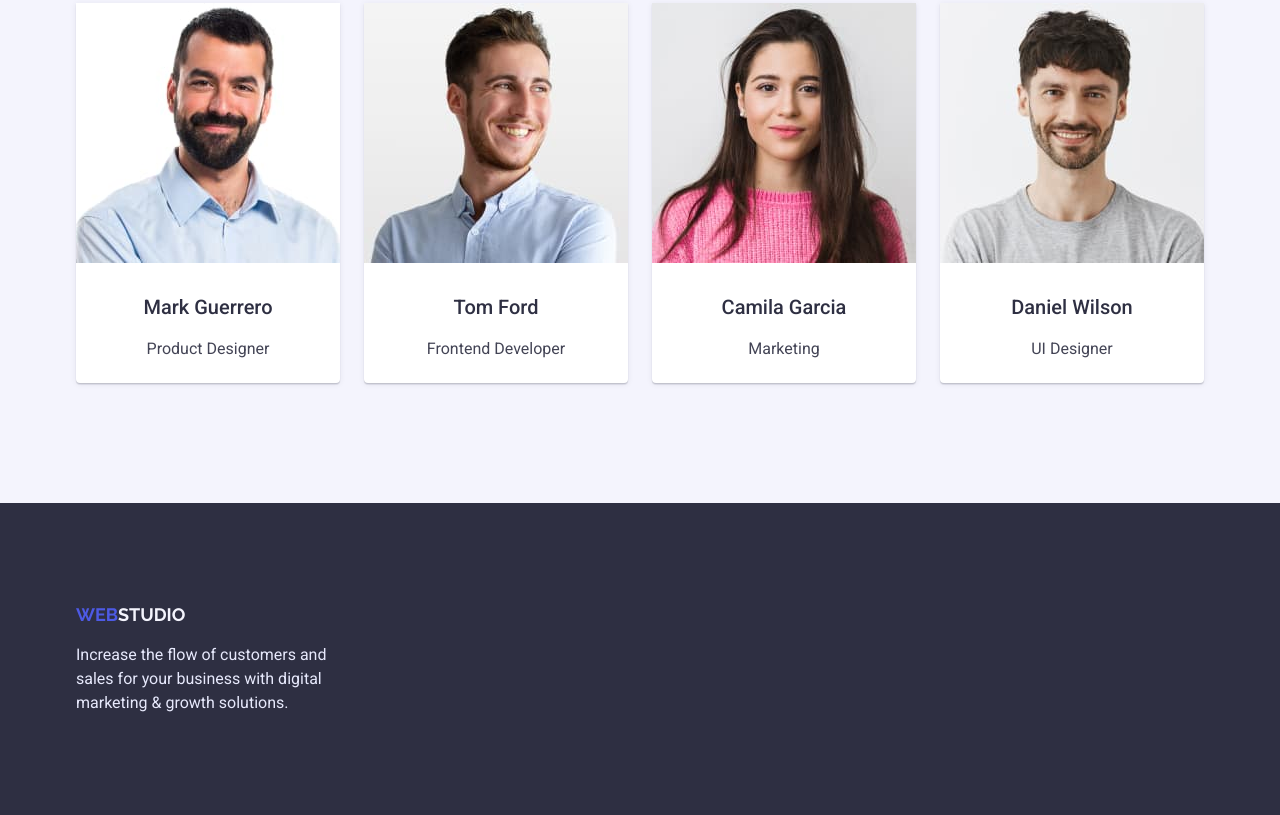
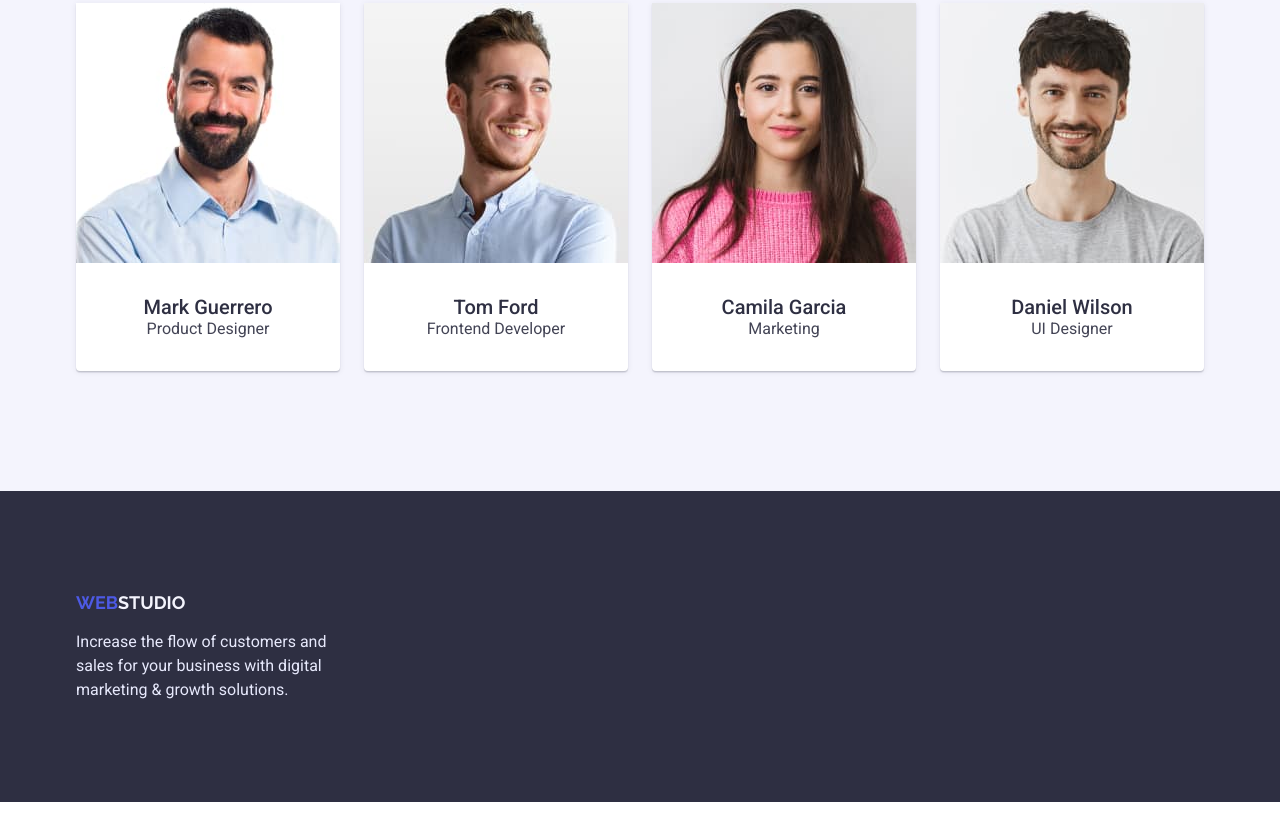
Before and after one commit to VSapiak/goit-markup-hw-03, a plain HTML site: page index.html in a window 1280 px wide. Shown: the part 1820-2635 px from the top of the page. Drawn offline with nearby package versions, Linux system fonts and the light colour scheme.

Commit message:
Update style.css

```diff
--- a/css/style.css
+++ b/css/style.css
@@ -196,8 +196,8 @@ body {
 
 .container-text {
     width: 264px;
+    padding: 32px 0;
     text-align: center;
-    margin-top: 32px;
 }
 
 .section {
@@ -252,6 +252,7 @@ body {
 
 .user-subtitle {
     font-weight: 500;
+    margin: 0;
     font-size: 20px;
     line-height: 1.2;
 }
@@ -267,13 +268,13 @@ body {
 
 .user-text {
     width: 264px;
+    margin: 0;
     line-height: 1.2;
     color: var(--color-slate);
 }
 
 .user-item {
     background-color: var(--color-white);
-    height: 380px;
     border-radius: 0px 0px 4px 4px;
     box-shadow: 0px 1px 6px rgba(46, 47, 66, 0.08), 0px 1px 1px rgba(46, 47, 66, 0.16), 0px 2px 1px rgba(46, 47, 66, 0.08);
 }
@@ -308,8 +309,8 @@ body {
 .footer-text {
     width: 265px;
     line-height: 1.5;
-    padding-top: 16px;
-    margin: 0;
+    margin-top: 16px;
+    margin-bottom: 0;
     color: var(--color-cornflower);
 }
 
```
